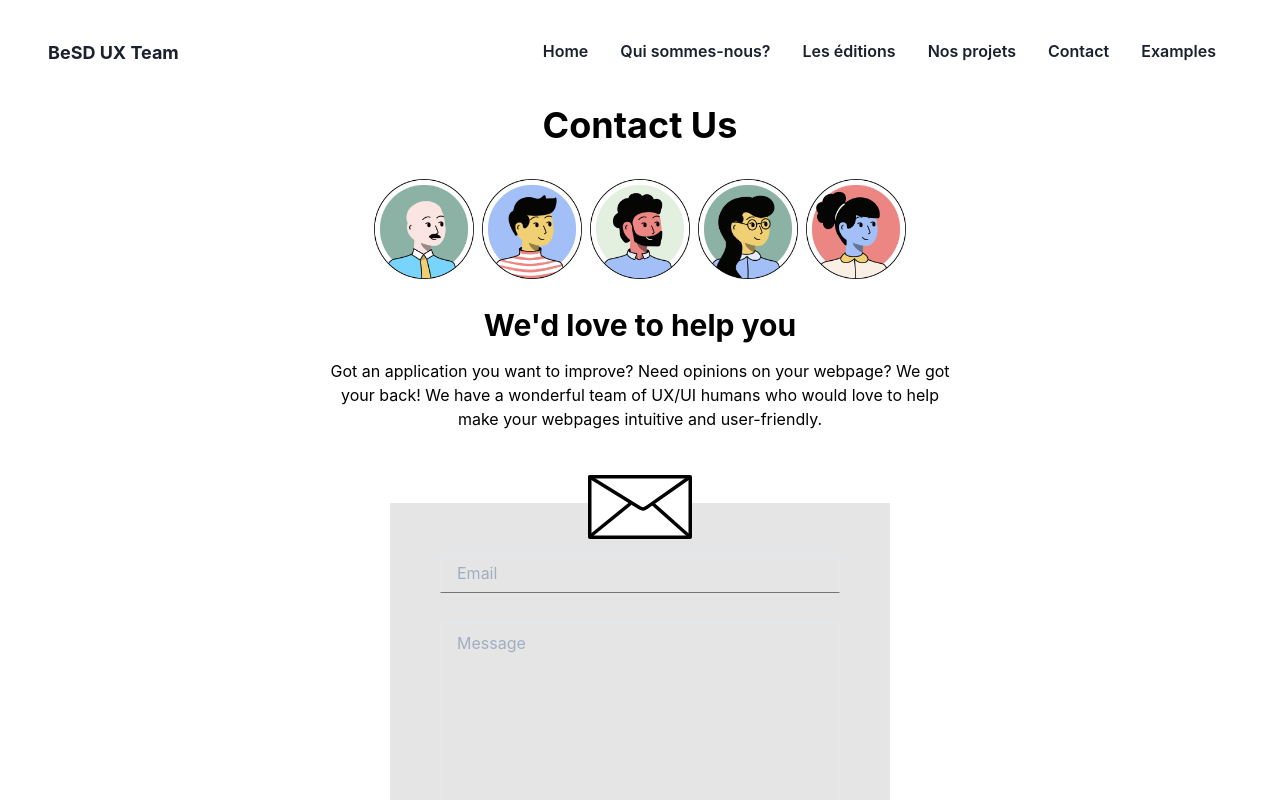
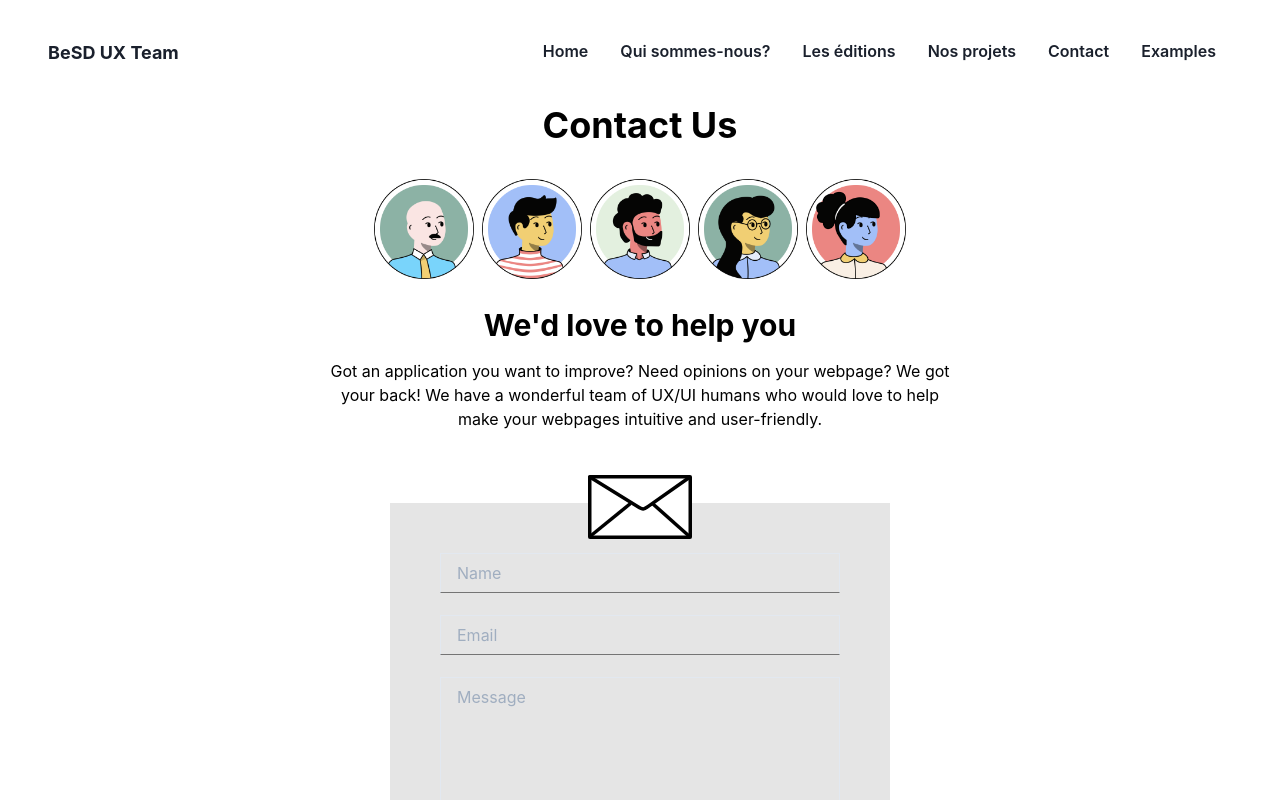
Before and after one commit to BeSD-UX-Team/ux-newsletter-site, a Next.js app: page /contact in a window 1280 px wide. Shown: the top 800 px of the page. Built offline with nearby package versions, Linux system fonts and the light colour scheme.

Commit message:
added basic validation to contact

```diff
--- a/src/pages/contact.tsx
+++ b/src/pages/contact.tsx
@@ -1,14 +1,87 @@
 import Head from 'next/head';
-import { Stack, Heading, Box, Text, Image, HStack, Center, Input, Textarea, Flex, Button} from '@chakra-ui/react';
+import React, {useState} from 'react';
+import { Stack, Heading, Box, Text, Image, HStack, Center, Input, Textarea, Flex, Button, Alert, AlertIcon} from '@chakra-ui/react';
 import { useTranslation } from 'react-i18next';
 
 import Container from '../components/Container';
 
 export default function Contact() {
     const { t } = useTranslation();
+    const [sendStatus, setSendStatus] = useState("notAttempted")
+    // text to send to the backend
+    const [name, setName] = useState("")
+    const [email, setEmail] = useState("")
+    const [message, setMessage] = useState("")
+
+    // function that handles the sending of the email
+    const handleSend = async()=> {
+        if (!validEmail() || message == "" || name == "") {
+            setSendStatus("inputError")
+        } else {
+            try {
+                // would add api call here before setSendStatus
+                setSendStatus("success")
+            } catch (error) {
+                console.log(error)
+                setSendStatus("error")
+            }
+        }
+    }
+
+    const validEmail = () => {
+        //regex source: https://stackoverflow.com/questions/46155/how-to-validate-an-email-address-in-javascript
+        if (email == "") {
+            return false;
+        }
+        var emailRegex = /\S+@\S+\.\S+/;
+        return emailRegex.test(email);
+    }
+
+    const renderInputError = () => {
+        if (name == "" || email == "" || message == "") {
+            return "Your email has not yet been sent out. Please fill in all fields!";
+        } else {
+            //regex source: https://stackoverflow.com/questions/46155/how-to-validate-an-email-address-in-javascript
+            var emailRegex = /\S+@\S+\.\S+/;
+            if (!emailRegex.test(email)) {
+                return "Your email has not yet been sent out. Please enter a valid email address in the form of example@example.example"
+            }
+        }
+    }
+
+    const sendStatusFeedback = () => {
+        if (sendStatus == "inputError") {
+            return (
+                <Alert margin="auto" maxWidth="500px" minWidth="300px" marginTop="30px" status="warning">
+                <AlertIcon />
+                {renderInputError()}
+
+                </Alert>
+            )
+        }
+        else if (sendStatus == "success") {
+            return (
+                <Alert margin="auto" maxWidth="500px" minWidth="300px" marginTop="30px" status="success">
+                <AlertIcon />
+                We have received your message!
+                Thank you for contacting BeSD UI/UX. We will get back to you as soon as possible.
+
+                </Alert>
+            )
+        } else if (sendStatus == "systemError") {
+            return (
+                <Alert margin="auto" maxWidth="500px" minWidth="300px" marginTop="30px" status="error">
+                <AlertIcon />
+                Your message could not be sent due to an unexpected error. We apologize for the inconvenience. Please try again later or send an email to besduiux@ec.gc.ca directly.
+                </Alert>
+            )
+        }
+    }
 
     return (
         <Container>
+            {console.log(sendStatus)}
+            {console.log(validEmail())}
             <Head>
                 <title>Contact Us</title>
                 <meta
@@ -54,9 +127,8 @@ export default function Contact() {
                         </Text>
                     </Center>
                 </Box>
-
                 <Box width="100%">
-                    <Flex position="relative" backgroundColor="#E5E5E5" margin="auto" maxWidth="500px" minWidth="300px" height="400px" justifyContent="center" flexWrap="wrap" marginTop="40px">
+                    <Flex position="relative" backgroundColor="#E5E5E5" margin="auto" maxWidth="500px" minWidth="300px" height="470px" justifyContent="center" flexWrap="wrap" marginTop="40px">
                         <Flex position="absolute" top="-7" justifyContent="center" flexWrap="wrap" width="100%">
                             <svg width="104" height="64" viewBox="0 0 104 64" fill="none" xmlns="http://www.w3.org/2000/svg">
                             <mask id="path-1-inside-1" fill="white">
@@ -68,13 +140,14 @@ export default function Contact() {
                             <path d="M101 61L65 29" stroke="black" stroke-width="3.5"/>
                             </svg>
                         </Flex>
-
-                        <Input placeholder="Email" borderBottom="1px solid #747474" borderRadius="0" mt="50px" width="80%"/>
-                        <Textarea placeholder="Message" borderBottom="1px solid #747474" borderRadius="0" height="45%" width="80%" resize="none"/>
-                        <Flex width="100%" justifyContent="center" flexWrap="wrap">
-                            <Button backgroundColor="black" color="#EEEDED" size="md" _hover={{backgroundColor:"black", color:"#EEEDED"}}> EMAIL US </Button>
-                        </Flex>
+                            <Input placeholder="Name" borderBottom="1px solid #747474" borderRadius="0" mt="50px" width="80%" onChange={(e) => {setName(e.target.value); setSendStatus("notAttempted");}}/>
+                            <Input placeholder="Email" borderBottom="1px solid #747474" borderRadius="0"  width="80%" onChange={(e) => {setEmail(e.target.value); setSendStatus("notAttempted");}}/>
+                            <Textarea placeholder="Message" borderBottom="1px solid #747474" borderRadius="0" height="45%" width="80%" resize="none" onChange={(e) => {setMessage(e.target.value); setSendStatus("notAttempted");}}/>
+                            <Flex width="100%" justifyContent="center" flexWrap="wrap">
+                                <Button backgroundColor="black" color="#EEEDED" size="md" _hover={{backgroundColor:"black", color:"#EEEDED"}} type="submit" onClick={handleSend}> EMAIL US </Button>
+                            </Flex>
                     </Flex>
+                    {sendStatusFeedback()}
                 </Box>
             </Stack>
         </Container>
```
